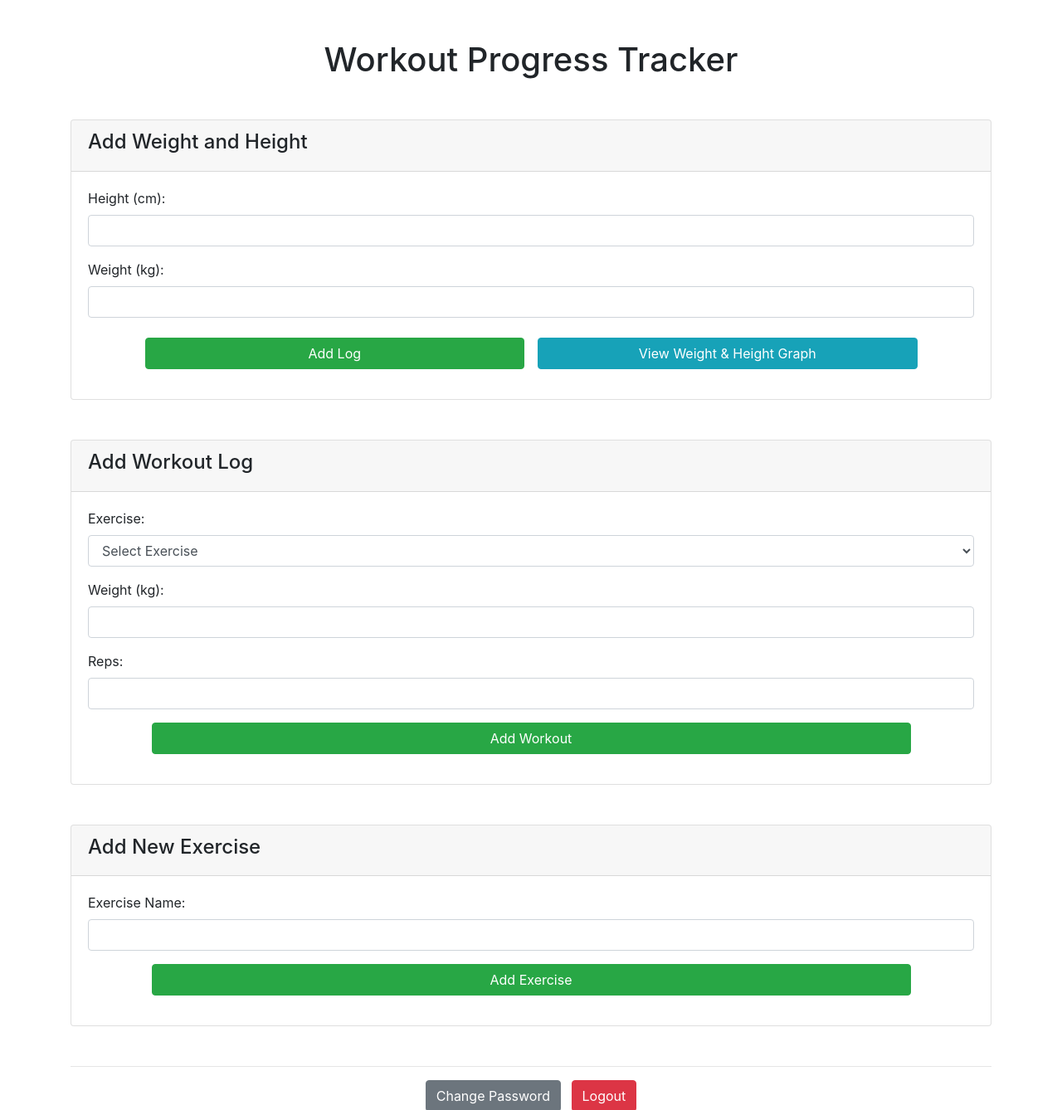
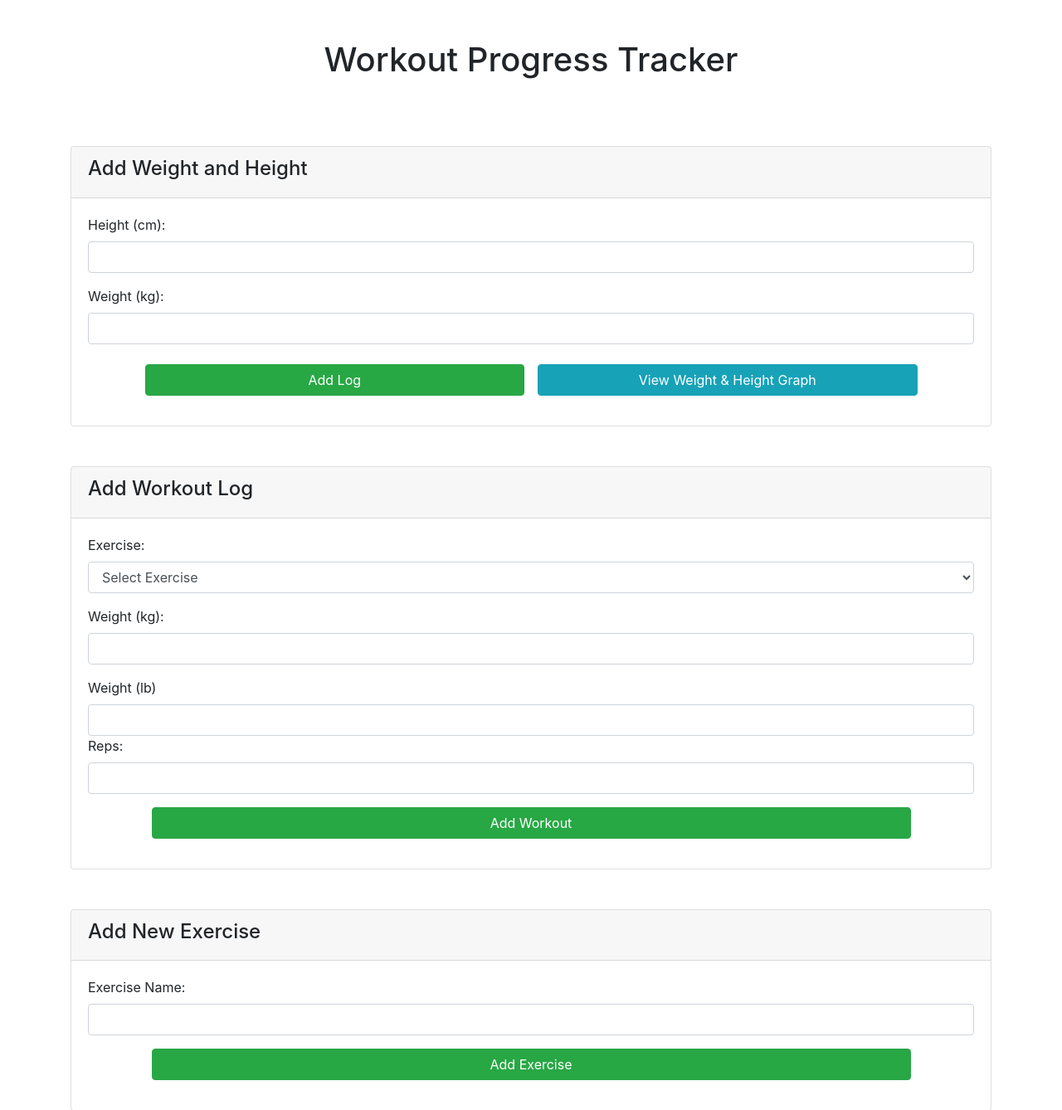
Before and after one commit to sudoxyz/GymProgressTracker, a Flask app: page / in a window 1280 px wide. Shown: the top 1338 px of the page at 83% size. Run offline with Flask 3, Linux system fonts and the light colour scheme; the visitor is signed in with stand-in values (Sample User, id 1); data that the repository does not hold is empty; some libraries are stand-ins or nearby versions.

Commit message:
Add error banners and allow for weight input in lbs

```diff
--- a/app.py
+++ b/app.py
@@ -7,6 +7,7 @@ from io import BytesIO
 import base64
 import dotenv
 import os
+import datetime
 from waitress import serve
 
 dotenv.load_dotenv()
@@ -16,25 +17,6 @@ app.secret_key = os.getenv("secret_key")
 login_manager = LoginManager()
 login_manager.login_view = 'login'
 login_manager.init_app(app)
-
-class User(UserMixin):
-    def __init__(self, id, username, password):
-        self.id = id
-        self.username = username
-        self.password = password
-
-    @staticmethod
-    def get(user_id):
-        conn = get_db_connection()
-        user = conn.execute('SELECT * FROM accounts WHERE id = ?', (user_id,)).fetchone()
-        conn.close()
-        if not user:
-            return None
-        return User(user['id'], user['username'], user['password'])
-
-@login_manager.user_loader
-def load_user(user_id):
-    return User.get(user_id)
 
 def get_db_connection():
     conn = sqlite3.connect('database.db')
@@ -83,9 +65,26 @@ def init_db():
     conn.commit()
     conn.close()
 
-@app.route('/')
-@login_required
-def index():
+class User(UserMixin):
+    def __init__(self, id, username, password):
+        self.id = id
+        self.username = username
+        self.password = password
+
+    @staticmethod
+    def get(user_id):
+        conn = get_db_connection()
+        user = conn.execute('SELECT * FROM accounts WHERE id = ?', (user_id,)).fetchone()
+        conn.close()
+        if not user:
+            return None
+        return User(user['id'], user['username'], user['password'])
+
+@login_manager.user_loader
+def load_user(user_id):
+    return User.get(user_id)
+
+def init_vars():
     conn = get_db_connection()
 
     body = conn.execute('SELECT * FROM body WHERE user_id = ? ORDER BY date DESC', (current_user.id,)).fetchall()
@@ -94,6 +93,18 @@ def index():
     exercise_map = {exercise['id']: exercise['name'] for exercise in exercises}
 
     conn.close()
+
+    return body, workouts, exercises, exercise_map
+
+@app.route('/')
+@login_required
+def index():
+    body, workouts, exercises, exercise_map = init_vars()
+    error = request.args.get('error')
+
+    if error:
+        return render_template('index.html', body=body, workouts=workouts, exercises=exercises, exercise_map=exercise_map, error=error)
+
     return render_template('index.html', body=body, workouts=workouts, exercises=exercises, exercise_map=exercise_map)
 
 @app.route('/add_body', methods=['POST'])
@@ -102,10 +113,16 @@ def add_body():
     conn = get_db_connection()
 
     height = request.form['height']
-    weight = float(request.form['weight'])
+    weight = request.form['weight']
+
+    if weight != '':
+        weight = float(weight)
 
     oldHeight = conn.execute('SELECT height FROM body WHERE user_id = ? ORDER BY date DESC LIMIT 1', (current_user.id,)).fetchone()
     oldWeight = conn.execute('SELECT weight FROM body WHERE user_id = ? ORDER BY date DESC LIMIT 1', (current_user.id,)).fetchone()
+
+    if not height and not weight:
+        return redirect(url_for('index', error="Height and weight cannot be empty. Please provide at least one value."))
 
     if oldHeight and oldWeight:
         print(oldHeight["height"], oldWeight["weight"])
@@ -127,6 +144,10 @@ def add_body():
 @login_required
 def delete_body(body_id):
     conn = get_db_connection()
+
+    if not body_id:
+        return redirect(url_for('index', error="Invalid body ID."))
+
     conn.execute('DELETE FROM body WHERE id = ? AND user_id = ?', (body_id, current_user.id))
     conn.commit()
     conn.close()
@@ -138,6 +159,10 @@ def edit_body(body_id):
     conn = get_db_connection()
     height = request.form['height']
     weight = request.form['weight']
+
+    if not height and not weight:
+        return redirect(url_for('index', error="Height and weight cannot be empty."))
+
     conn.execute('UPDATE body SET height = ?, weight = ? WHERE id = ? AND user_id = ?',
                  (height, weight, body_id, current_user.id))
     conn.commit()
@@ -150,6 +175,9 @@ def add_exercise():
     exercise_name = request.form['exercise_name']
 
     conn = get_db_connection()
+
+    if not exercise_name:
+        return redirect(url_for('index', error="Exercise name cannot be empty."))
 
     try:
         conn.execute('INSERT INTO exercises (name, user_id) VALUES (?, ?)', (exercise_name, current_user.id))
@@ -166,6 +194,9 @@ def add_exercise():
 def delete_exercise(exercise_id):
     conn = get_db_connection()
 
+    if not exercise_id:
+        return redirect(url_for('index', error="Invalid exercise ID."))
+
     conn.execute('DELETE FROM exercises WHERE id = ? AND user_id = ?', (exercise_id, current_user.id))
     conn.execute('DELETE FROM workouts WHERE exercise_id = ? AND user_id = ?', (exercise_id, current_user.id))
 
@@ -178,6 +209,9 @@ def delete_exercise(exercise_id):
 def edit_exercise(exercise_id):
     new_name = request.form['new_name']
 
+    if not new_name:
+        return redirect(url_for('index', error="Exercise name cannot be empty."))
+
     conn = get_db_connection()
     conn.execute('UPDATE exercises SET name = ? WHERE id = ? AND user_id = ?', (new_name, exercise_id, current_user.id))
 
@@ -189,7 +223,18 @@ def edit_exercise(exercise_id):
 @login_required
 def add_workout():
     exercise_id = request.form['exercise_id']
-    weight = float(request.form['weight'])
+    weight_kg = request.form.get('weight_kg', type=float)
+    weight_lb = request.form.get('weight_lb', type=float)
+
+    if not weight_kg and not weight_lb:
+        return redirect(url_for('index', error="Please enter weight in either kg or lbs."))
+
+    if weight_lb:
+        weight = weight_lb * 0.453592
+
+    elif weight_kg:
+        weight = weight_kg
+
     reps = request.form['reps']
 
     conn = get_db_connection()
@@ -206,6 +251,10 @@ def edit_workout(workout_id):
     conn = get_db_connection()
     weight = request.form['weight']
     reps = request.form['reps']
+
+    if not weight and not reps:
+        return redirect(url_for('index', error="Weight and reps cannot be empty."))
+
     conn.execute('UPDATE workouts SET weight = ?, reps = ? WHERE id = ? AND user_id = ?',
                  (weight, reps, workout_id, current_user.id))
     conn.commit()
@@ -216,6 +265,10 @@ def edit_workout(workout_id):
 @login_required
 def delete_workout(workout_id):
     conn = get_db_connection()
+
+    if not workout_id:
+        return redirect(url_for('index', error="Invalid workout ID."))
+
     conn.execute('DELETE FROM workouts WHERE id = ? AND user_id = ?', (workout_id, current_user.id))
     conn.commit()
     conn.close()
@@ -225,6 +278,9 @@ def delete_workout(workout_id):
 @login_required
 def exercise_graph(exercise_id):
     conn = get_db_connection()
+
+    if not exercise_id:
+        return redirect(url_for('index', error="Invalid exercise ID."))
 
     exercise = conn.execute('SELECT * FROM exercises WHERE id = ? AND user_id = ?', (exercise_id, current_user.id)).fetchone()
 
@@ -361,6 +417,9 @@ def change_password():
         conn.commit()
         conn.close()
 
+    else:
+        return redirect(url_for('index', error="Old password is incorrect."))
+
     return redirect(url_for('index'))
 
 @app.route('/logout')
--- a/templates/index.html
+++ b/templates/index.html
@@ -10,6 +10,12 @@
 
 <div class="container my-5">
     <h1 class="text-center">Workout Progress Tracker</h1>
+    <br>
+    {% if error %}
+        <div class="alert alert-danger" role="alert">
+            {{ error }}
+        </div>
+    {% endif %}
 
     <div class="card mt-5">
         <div class="card-header">
@@ -22,8 +28,8 @@
                     <input type="number" class="form-control" id="height" name="height">
                 </div>
                 <div class="form-group">
-                    <label for="weight">Weight (kg):</label>
-                    <input type="number" class="form-control" id="weight" name="weight" step="0.01">
+                    <label for="weight_kg">Weight (kg):</label>
+                    <input type="number" class="form-control" id="weight_kg" name="weight" step="0.01" >
                 </div>
                 <div class="form-group row justify-content-center">
                     <button type="submit" class="btn btn-success col-md-5 mt-2 ml-2 mr-2">Add Log</button>
@@ -51,7 +57,11 @@
                 </div>
                 <div class="form-group">
                     <label for="weight">Weight (kg):</label>
-                    <input type="number" class="form-control" id="weight" name="weight" step="0.01" required>
+                    <input type="number" class="form-control" id="weight_kg" name="weight_kg" step="0.01">
+                </div>
+                <div>
+                    <label for="weight">Weight (lb)</label>
+                    <input type="number" class="form-control" id="weight_lb" name="weight_lb" step="0.01">
                 </div>
                 <div class="form-group">
                     <label for="reps">Reps:</label>
```
